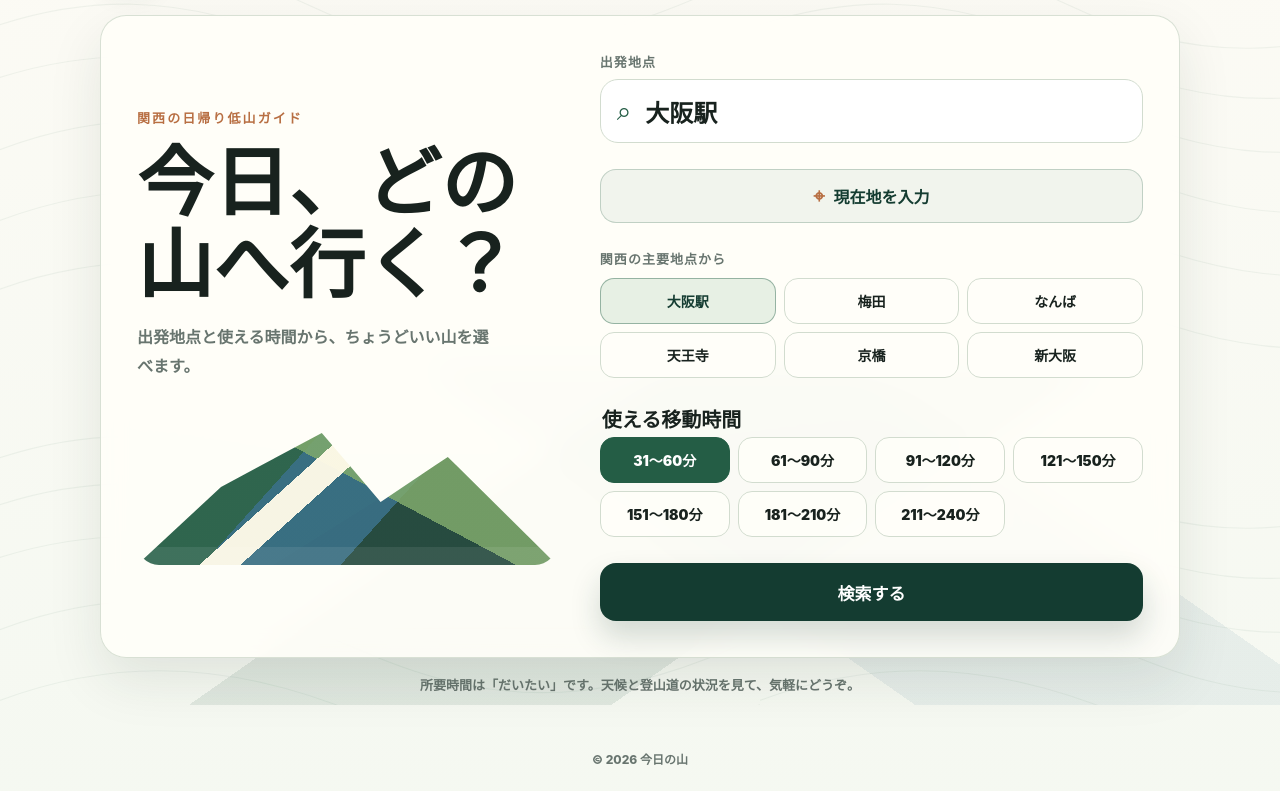
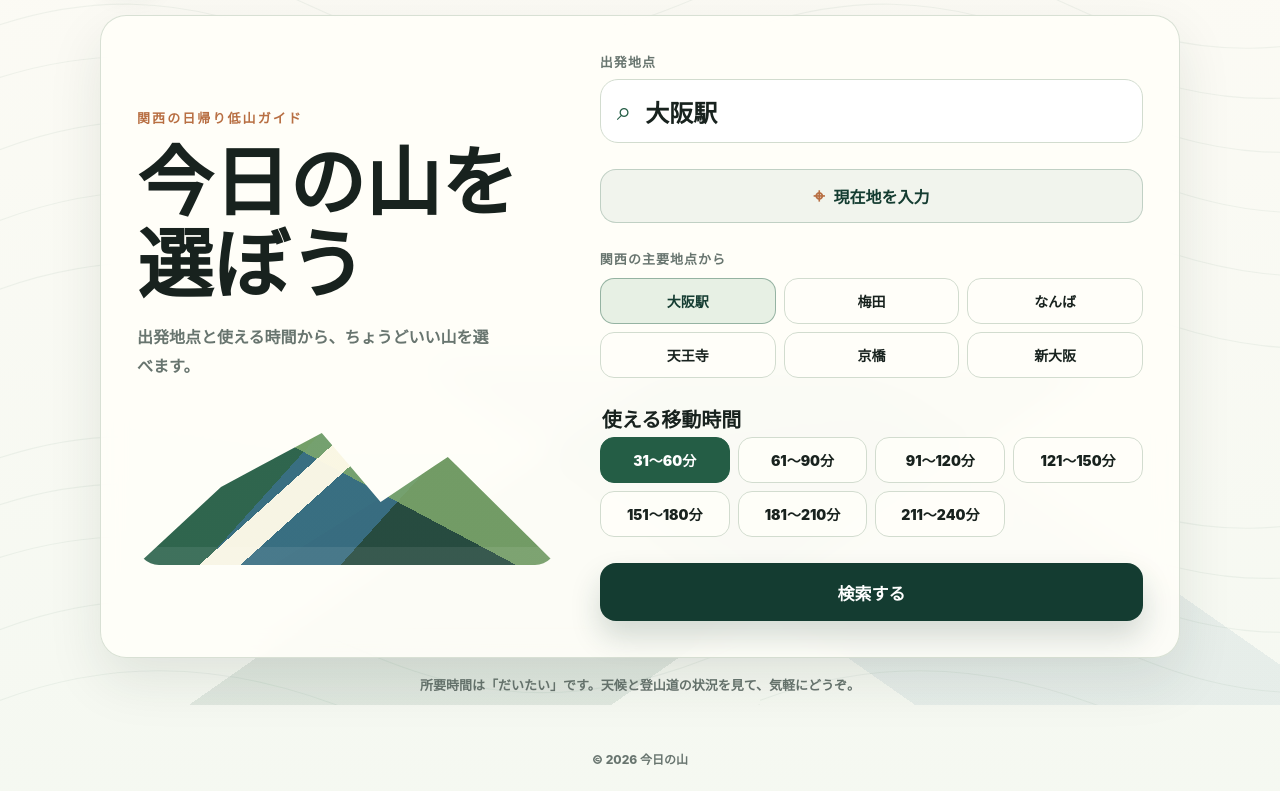
Before and after one commit to take-creator/kyou-no-yama, a website: page outputs/index.html in a window 1280 px wide. Shown: the part 95-886 px from the top of the page. Drawn offline with Linux system fonts and the light colour scheme.

Commit message:
Update home headline

```diff
--- a/outputs/index.html
+++ b/outputs/index.html
@@ -22,7 +22,7 @@
           <form class="search-panel" id="searchForm">
             <div class="hero-copy">
               <p class="home-kicker">関西の日帰り低山ガイド</p>
-              <h1>今日、どの山へ行く？</h1>
+              <h1>今日の山を選ぼう</h1>
               <p class="home-lead">出発地点と使える時間から、ちょうどいい山を選べます。</p>
             </div>
 
```
